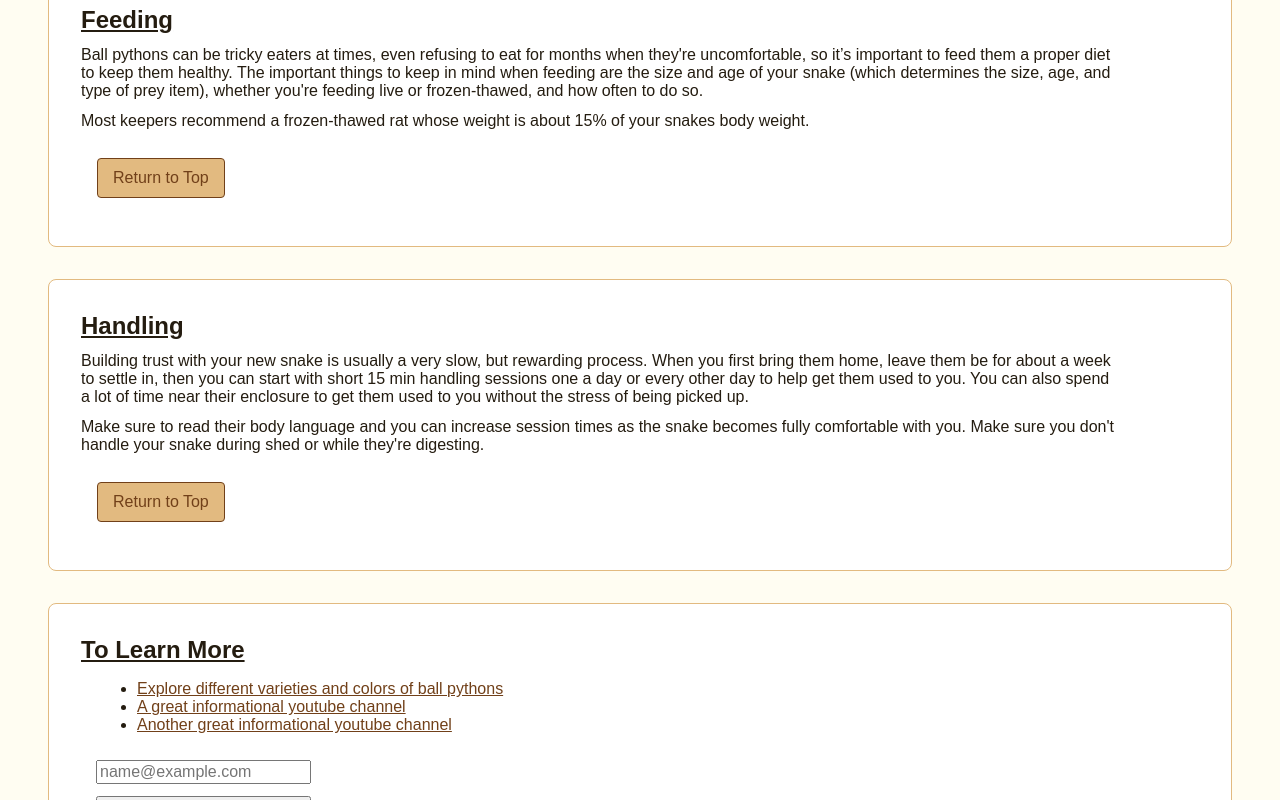
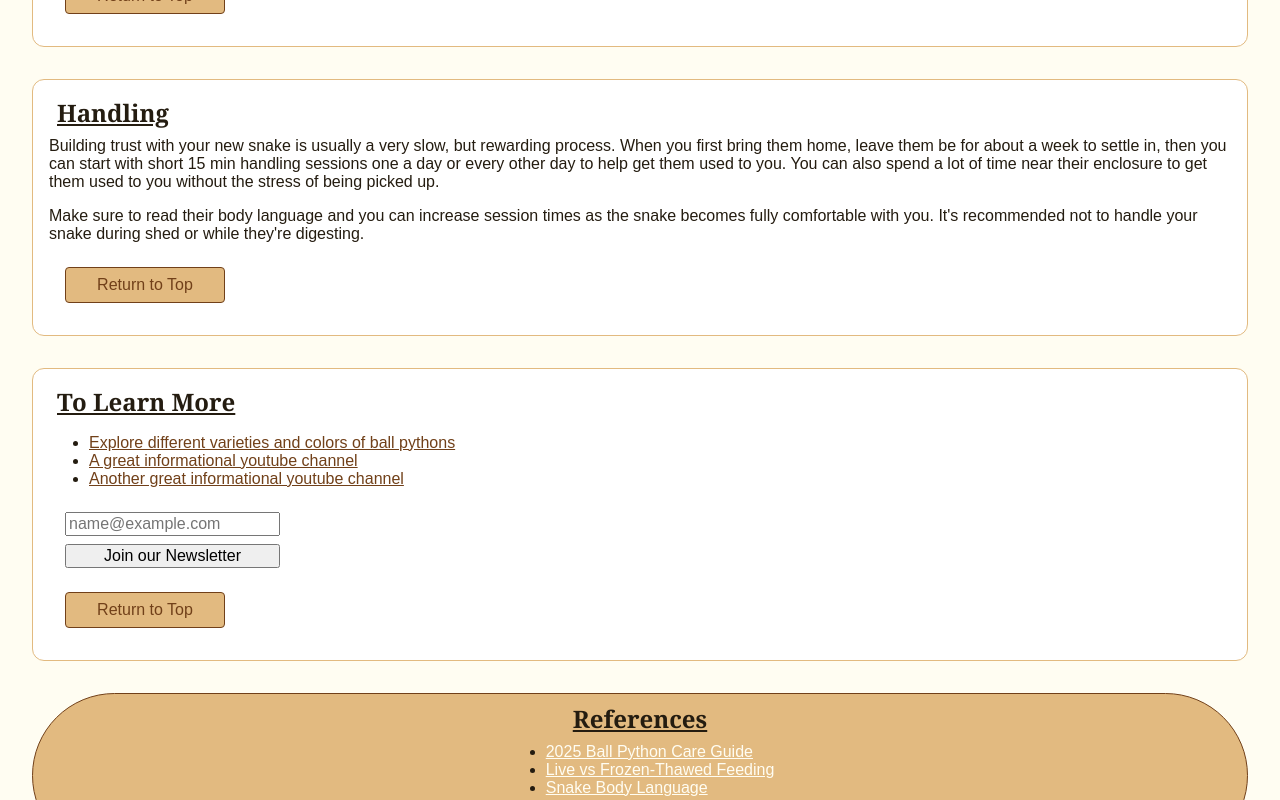
Before and after one commit to hmgroves/Deliverable-Design-System-Specimen, a plain HTML site: page index.html in a window 1280 px wide. Shown: the part 1560-2360 px from the top of the page. Drawn offline with Linux system fonts and the light colour scheme; a web font is replaced by a local one.

Commit message:
Almost Done
Replaced all placeholder css elements and updated readme. Moved images into assets folder. Added custom fonts. Also removed nav as it is unnecessary for this project

```diff
--- a/index.html
+++ b/index.html
@@ -3,6 +3,9 @@
 <head>
   <meta charset="utf-8">
   <meta name="viewport" content="width=device-width, initial-scale=1">
+  <link rel="preconnect" href="https://fonts.googleapis.com">
+  <link rel="preconnect" href="https://fonts.gstatic.com" crossorigin>
+  <link href="https://fonts.googleapis.com/css2?family=Coiny&family=Dongle&family=Sniglet:wght@400;800&family=Tangerine:wght@400;700&display=swap" rel="stylesheet">
   <title>Basic Ball Python Care Guide</title>
   <link rel="stylesheet" href="styles.css">
 </head>
@@ -11,6 +14,7 @@
     <p class="eyebrow">A Passionate Hobbyist's Guide to</p>
     <h1>Basic Ball Python Care</h1>
   </header>
+  <!--
   <nav>
   <ul>
     <li><a href="#enclosure">Enclosure</a></li>
@@ -18,12 +22,13 @@
     <li><a href="#handling">Handling</a></li>
   </ul>
 </nav>
+-->
   <main>
     <section class="card">
       <h2 id="introduction">Introduction</h2>
       <p>Ball pythons are a very popular pet snake due to their manageable size, docile nature, and beautiful variety of patterns. They are native to sub-Saharan Africa and are known for their tendency to curl into a ball when threatened.</p>
       <p>This guide is an intro into the basics of caring for a ball python, including enclosures, feeding, and handling.</p>
-      <img src="pied-ball-python.png" alt="A piebald ball python who appears relaxed and is facing the camera">
+      <img src="assets/pied-ball-python.png" alt="A piebald ball python who appears relaxed and is facing the camera">
     </section>
     <section class="card">
       <h2 id="enclosure">Enclosure</h2>
@@ -40,7 +45,7 @@
     <section class="card">
       <h2 id="handling">Handling</h2>
       <p>Building trust with your new snake is usually a very slow, but rewarding process. When you first bring them home, leave them be for about a week to settle in, then you can start with short 15 min handling sessions one a day or every other day to help get them used to you. You can also spend a lot of time near their enclosure to get them used to you without the stress of being picked up.</p>
-      <p>Make sure to read their body language and you can increase session times as the snake becomes fully comfortable with you. Make sure you don't handle your snake during shed or while they're digesting.</p>
+      <p>Make sure to read their body language and you can increase session times as the snake becomes fully comfortable with you. It's recommended not to handle your snake during shed or while they're digesting.</p>
       <a id="top-link" href="#">Return to Top</a>
     </section>
     <section class="card">
@@ -65,7 +70,7 @@
   </section>
   </main>
   <footer>
-    <button type="button" onclick="alert('Eep! You clicked me!')"><img src="crayon-pied.png" alt="A small crayon type drawing of a pied ball python" width="100" height="100"></button>
+    <button type="button" onclick="alert('Eep! You clicked me!')"><img src="assets/crayon-pied.png" alt="A small crayon type drawing of a pied ball python" width="100" height="100"></button>
   </footer>
 </body>
 </html>
--- a/styles.css
+++ b/styles.css
@@ -5,21 +5,36 @@
 input, form, button {
     font: inherit;
 }
+.sniglet-regular {
+  font-family: "Sniglet", system-ui;
+  font-weight: 400;
+  font-style: normal;
+}
+.coiny-regular {
+  font-family: "Coiny", system-ui;
+  font-weight: 400;
+  font-style: normal;
+}
+
 
 
 :root {
   /* TODO: assign colors/amounts and trim. */
   --color-main: #e2ba80;
   --color-accent: #714019;
-  --color-surface: #ffffff;
+  --color-card: #ffffff;
   --color-text: #241c10;
   --color-background: #fffdf2;
-  --space-card: 2rem;
-  --space-action: .75rem;
-  --radius-card: .5rem;
-  --radius-action: .25rem;
-  --font-weight: 700;
-  --font-family: Arial, sans-serif;
+  --space-big: 2rem;
+  --space-med: 1rem;
+  --space-small: .5rem;
+  --width-large: 80rem;
+  --radius-big: .75rem;
+  --radius-small: .25rem;
+  --content-justify: left;
+  --grid-columns: 1/3;
+  --font-family-main: "Sniglet", Arial, sans-serif;
+  --font-family-head: "Coiny", Georgia, serif;
 }
 
 
@@ -27,17 +42,18 @@ body {
     color: var(--color-text);
     background-color: var(--color-background);
     grid-template-columns: 1fr .25fr;
-    font-family: var(--font-family);
-    margin: 1rem;
-    min-width: 50rem;
+    font-family: var(--font-family-main);
 }
 header {
     background: var(--color-main);;
-    border-radius: var(--radius-card);
-    padding: var(--space-card);
+    border-radius: var(--radius-big);
+    padding: var(--space-big);
 }
 .eyebrow {
     color: var(--color-accent);
+}
+h1 {
+    font-family: var(--font-family-head);
 }
 nav ul {
     display: flex;
@@ -45,64 +61,72 @@ nav ul {
     list-style: none;
     font-size: 1.5em;
 }
+nav a:hover, #top-link:hover {
+    text-decoration: underline;
+}
 nav a, #top-link {
   text-decoration: none;
   color: var(--color-accent);
   background-color: var(--color-main);
-  padding: 10px 15px 10px 15px;
+  padding: var(--space-small);
   border: 1px solid var(--color-accent);
-  border-radius: var(--radius-action);
+  border-radius: var(--radius-small);
   width: auto;
+  max-width: 10rem;
+  text-align: center;
   display: inline-block;
-  margin: 1rem;
+  margin: var(--space-med);
 }
 a {
     color: var(--color-accent);
 }
+a:hover {
+    text-decoration: none;
+}
 main {
     display: grid;
-    gap: var(--space-card);
-    max-width: 80rem;
-    margin: 2rem auto;
-    padding: 0 var(--space-card);
+    gap: var(--space-big);
+    margin: var(--space-big) auto;
+    padding: 0 var(--space-big);
+    max-width: var(--width-large);
 }
 .card {
-    padding: var(--space-card);
-    background: var(--color-surface);
+    display: grid;
+    grid-column: var(--grid-columns);
+    padding: var(--space-med);
+    background: var(--color-card);
     border: 1px solid var(--color-main);
-    border-radius: var(--radius-card);
+    border-radius: var(--radius-big);
+    place-items: var(--content-justify);
 }
 .card img {
     display: block;
-    margin: 3rem auto 3rem auto;
+    margin: var(--space-big) auto;
     border: 5px solid var(--color-accent);
-    border-radius: var(--radius-card);
+    border-radius: var(--radius-small);
     max-width: 80%;
     height: auto;
 }
 p {
-    margin: var(--space-action) 0;
-    max-width: 65rem;
+    margin: var(--space-small) 0;
 }
 ul {
-    margin: 1rem;
+    margin: var(--space-med) 0;
 }
 h2 {
     text-decoration: underline;
+    font-family: var(--font-family-head);
+    margin: 0 var(--space-small);
 }
 form {
     display: grid;
-    gap: var(--space-action);
+    gap: var(--space-small);
     max-width: 15rem;
-    padding: 10px 15px 10px 15px;
+    padding: var(--space-small) var(--space-med);
 }
 footer {
-    grid-column: 1/3;
+    grid-column: var(--grid-columns);
     text-align: center;
-}
-footer ul {
-    list-style: none;
-    font-size: 1.5em;
 }
 footer button {
     background-color: var(--color-background);
@@ -113,11 +137,13 @@ footer button {
 
 .theme-alt {
   --color-accent: #fffdf2;
-  --color-surface: #e2ba80;
+  --color-card: #e2ba80;
   --color-main: #714019;
-  --space-card: 1.75rem;
-  --space-action: 2rem;
-  --radius-card: 4rem;
-  --radius-action: 4rem;
-  --font-weight: 1000;
+  --space-big: 1rem;
+  --space-med: .5rem;
+  --space-small: .25rem;
+  --radius-big: 12rem;
+  --radius-small: 4rem;
+  --width-large: 40rem;
+  --content-justify: center;
  }
```
Also changed, not shown: assets/crayon-pied.png (renamed from crayon-pied.png), assets/pied-ball-python.png (renamed from pied-ball-python.png), 1 other file.
